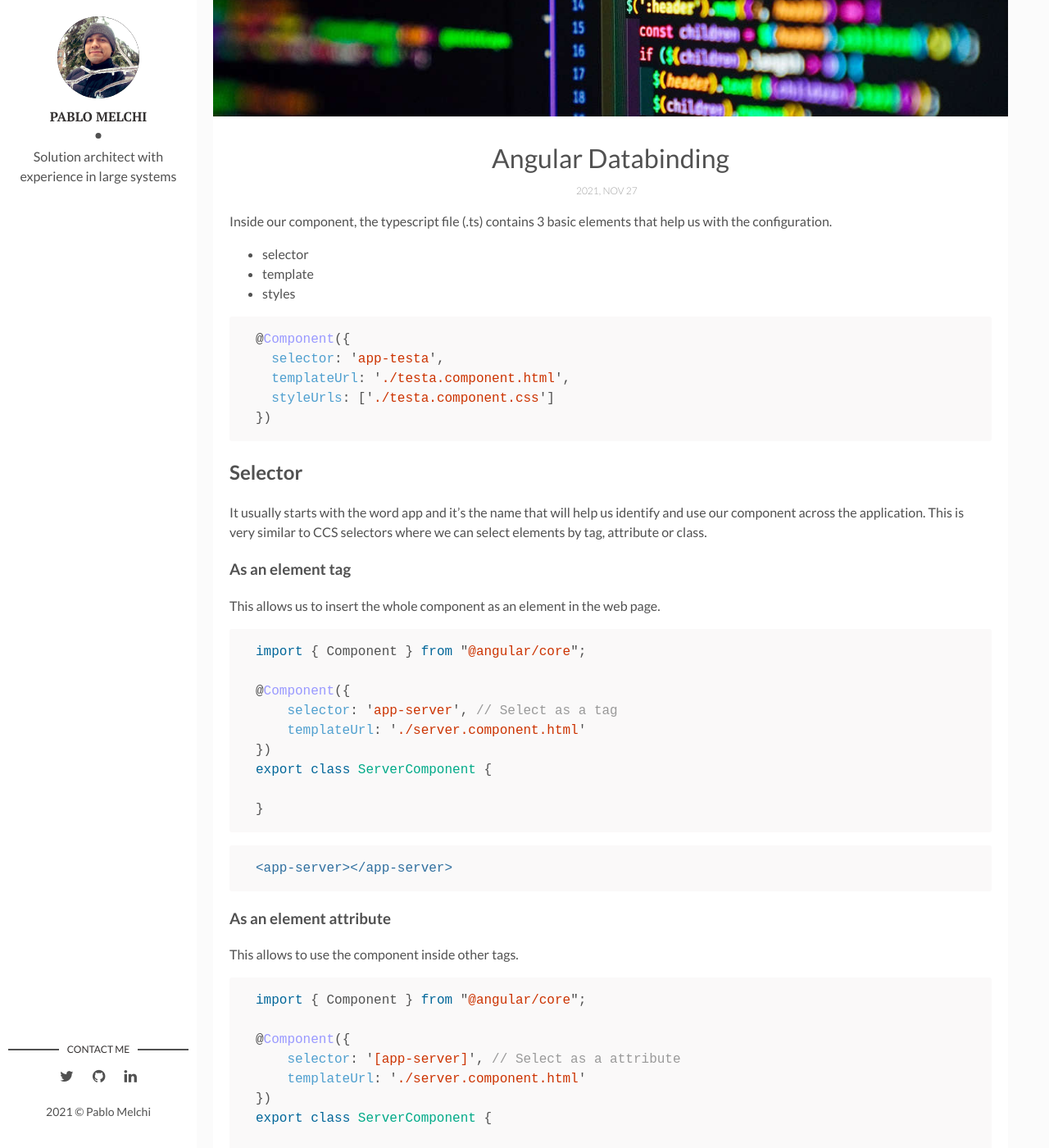
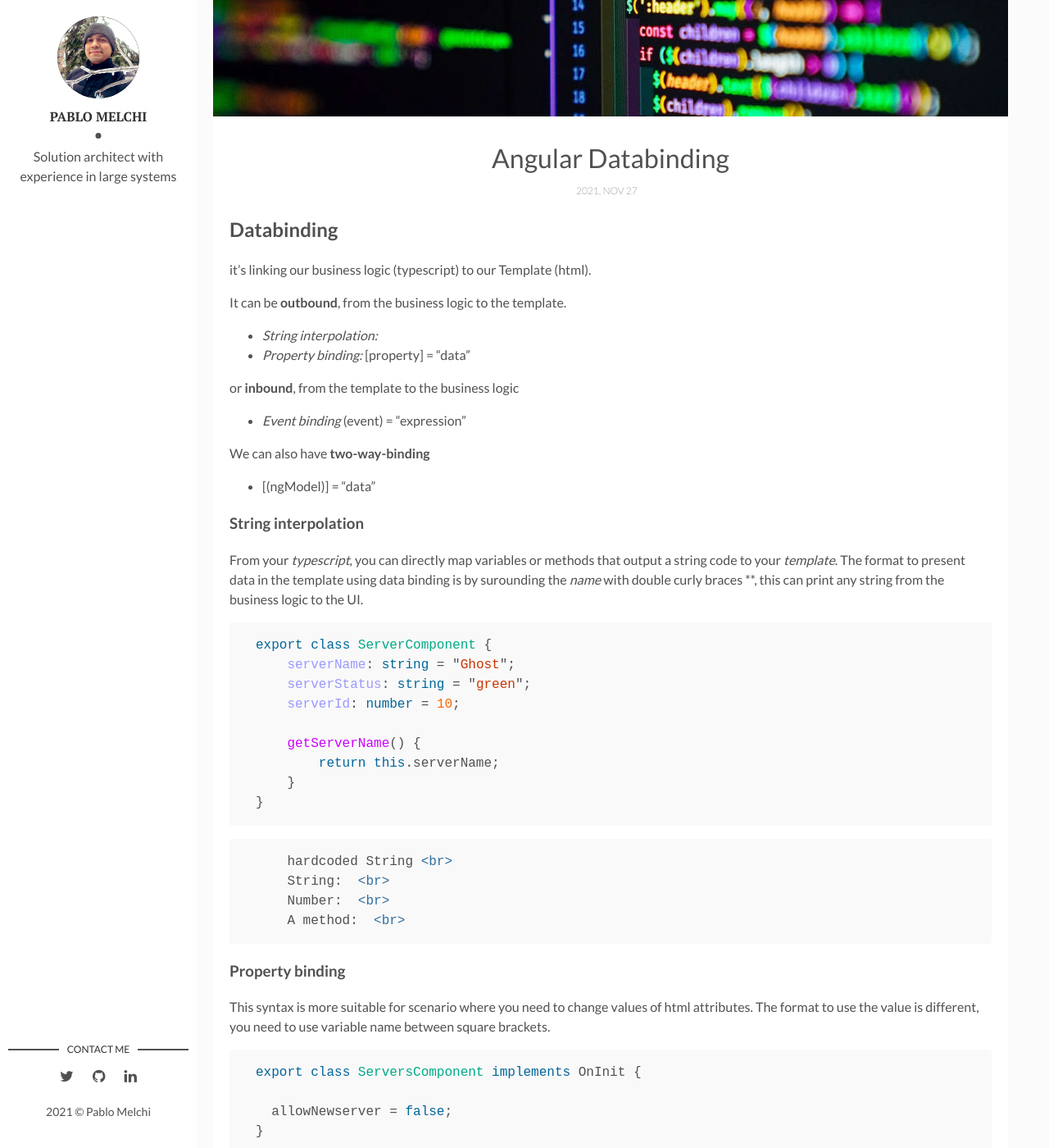
Before and after one commit to pmelchi/pmelchi.github.io, a Jekyll site: the page built from _posts/2021-11-27-Angular-Databinding.markdown, in a window 1280 px wide and 1400 px high, scrolled down 378 px. Shown: the whole window at 82% size. Built offline with Jekyll 4.4.1, drawn with Linux system fonts in a browser that asks for light colours; some of the changed text lies outside the part shown.

Commit message:
Added binding

```diff
--- a/_posts/2021-11-27-Angular-Databinding.markdown
+++ b/_posts/2021-11-27-Angular-Databinding.markdown
@@ -8,147 +8,88 @@ fig-caption: None
 tags: [development, angular]
 ---
 
-Inside our component, the typescript file (.ts)  contains 3 basic elements that help us with the configuration.
+## Databinding
+it's linking our business logic (typescript) to our Template (html).
 
- - selector
- - template
- - styles
+It can be **outbound**, from the business logic to the template.
+ - *String interpolation:* {{ data }}
+ - *Property binding:* [property] = "data"
+
+or **inbound**, from the template to the business logic
+
+ - *Event binding* (event) = "expression"
+
+We can also have **two-way-binding**
+ - [(ngModel)] = "data"
+
+
+### String interpolation
+
+From your *typescript*, you can directly map variables or methods that output a string  code to your *template*.
+The format to present data in the template using data binding is by surounding the *name* with double curly braces *{{myName}}*, this can print any string from the business logic to the UI.
 
 {% highlight typescript%}
-@Component({
-  selector: 'app-testa',
-  templateUrl: './testa.component.html',
-  styleUrls: ['./testa.component.css']
-})
+export class ServerComponent {
+    serverName: string = "Ghost";
+    serverStatus: string = "green";
+    serverId: number = 10;
 
+    getServerName() {
+        return this.serverName;
+    }
+}
+{% endhighlight %}
+
+{% highlight html%}
+    {{'hardcoded String'}} <br>
+    String: {{serverStatus}} <br>
+    Number: {{serverId}} <br>
+    A method: {{getServerName()}} <br>
+{% endhighlight %}
+
+### Property binding
+
+This syntax is more suitable for scenario where you need to change values of html attributes. The format to use the value is different, you need to use variable name between square brackets.
+
+{% highlight typescript%}
+export class ServersComponent implements OnInit {
+
+  allowNewserver = false;
+}
+{% endhighlight %}
+
+{% highlight html%}
+    <button class="btn btn-primary" [disabled] = "!allowNewserver">Add server</button>
 {% endhighlight %}
 
 
-## Selector
-It usually starts with the word app and it's the name that will help us identify and use our component across the application. This is very similar to CCS selectors where we can select elements by tag, attribute or class.
+## Event binding
 
-### As an element tag
+Similar to *javascript*, you can also bind object events to your code, these events will execute when an event occours, for example onBlur, OnClick, etc. these are regular events for HTML tags.
 
-This allows us to insert the whole component as an element in the web page.
+{% highlight typescript%}
+export class ServersComponent implements OnInit {
 
- {% highlight typescript%}
-import { Component } from "@angular/core";
+  allowNewserver = false;
+  serverCreationStatus = "Nothing was added";
+  constructor() {
+    setTimeout(() =>  {
+      this.allowNewserver = true;
+    }, 2000);
+   }
 
-@Component({
-    selector: 'app-server', // Select as a tag
-    templateUrl: './server.component.html'
-})
-export class ServerComponent {
+  ngOnInit(): void {
+  }
 
+  //My bound method
+  onCreateServer() {
+    this.serverCreationStatus = 'Server was added';
+  }
 }
 {% endhighlight %}
 
- {% highlight html%}
-<app-server></app-server>
+{% highlight html%}
+    <button class="btn btn-primary"
+	[disabled] = "!allowNewserver"
+	(click)="onCreateServer()">Add server</button>
 {% endhighlight %}
-
-### As an element attribute
-
-This allows to use the component inside other tags.
-
-  {% highlight typescript%}
-import { Component } from "@angular/core";
-
-@Component({
-    selector: '[app-server]', // Select as a attribute
-    templateUrl: './server.component.html'
-})
-export class ServerComponent {
-
-}
-{% endhighlight %}
-
- {% highlight html%}
-<div app-servers></div>
-
-{% endhighlight %}
-
-### As an element class
-
-This allows to use the component inside other tags.
-
-{% highlight typescript%}
-import { Component } from "@angular/core";
-
-@Component({
-    selector: '.app-server', // Select as a class
-    templateUrl: './server.component.html'
-})
-export class ServerComponent {
-
-}
-{% endhighlight %}
-
- {% highlight html%}
-<div class="app-servers"></div>
-{% endhighlight %}
-
-## Template
-
-Template has 2 different ways to use it:
-
-### By pointing to an HTML file
-This is the default when you create a component via CLI.
-
-{% highlight typescript%}
-@Component({
-  selector: 'app-testa',
-  templateUrl: './testa.component.html',//Pointing to html file
-  styleUrls: ['./testa.component.css']
-})
-{% endhighlight %}
-
-### By adding the template to your code
-This is useful in scenarios where it's very snippet, like in a single tag scenario.
-
-{% highlight typescript%}
-@Component({
-  selector: 'app-servers',
-  template: `<app-server></app-server>
-  <app-server></app-server>`,
-  styleUrls: ['./servers.component.css']
-})
-{% endhighlight %}
-
-## Styles
-
-You have 2 main options here too
- - External file
- - Snippet
-
-There're also special selectors, which you can find in the [angular reference page](https://angular.io/guide/component-styles)
-
-### Pointing to an external file
-
-This is an array and it allows you to add multiple styles.
-
-{% highlight typescript%}
-@Component({
-  selector: 'app-testa',
-  templateUrl: './testa.component.html',
-  styleUrls: ['./testa.component.css', '../main.css']
-})
-{% endhighlight %}
-
-### Adding it as a snippet
-
-We add the CCS directly to our component code, usually in a single string.
-
-{% highlight typescript%}
-@Component({
-  selector: 'app-root',
-  template: `
-    <h1>Tour of Heroes</h1>
-    <app-hero-main [hero]="hero"></app-hero-main>
-  `,
-  styles: ['h1 { font-weight: normal; }']
-})
-export class HeroAppComponent {
-/* . . . */
-}
-{% endhighlight %}
```
